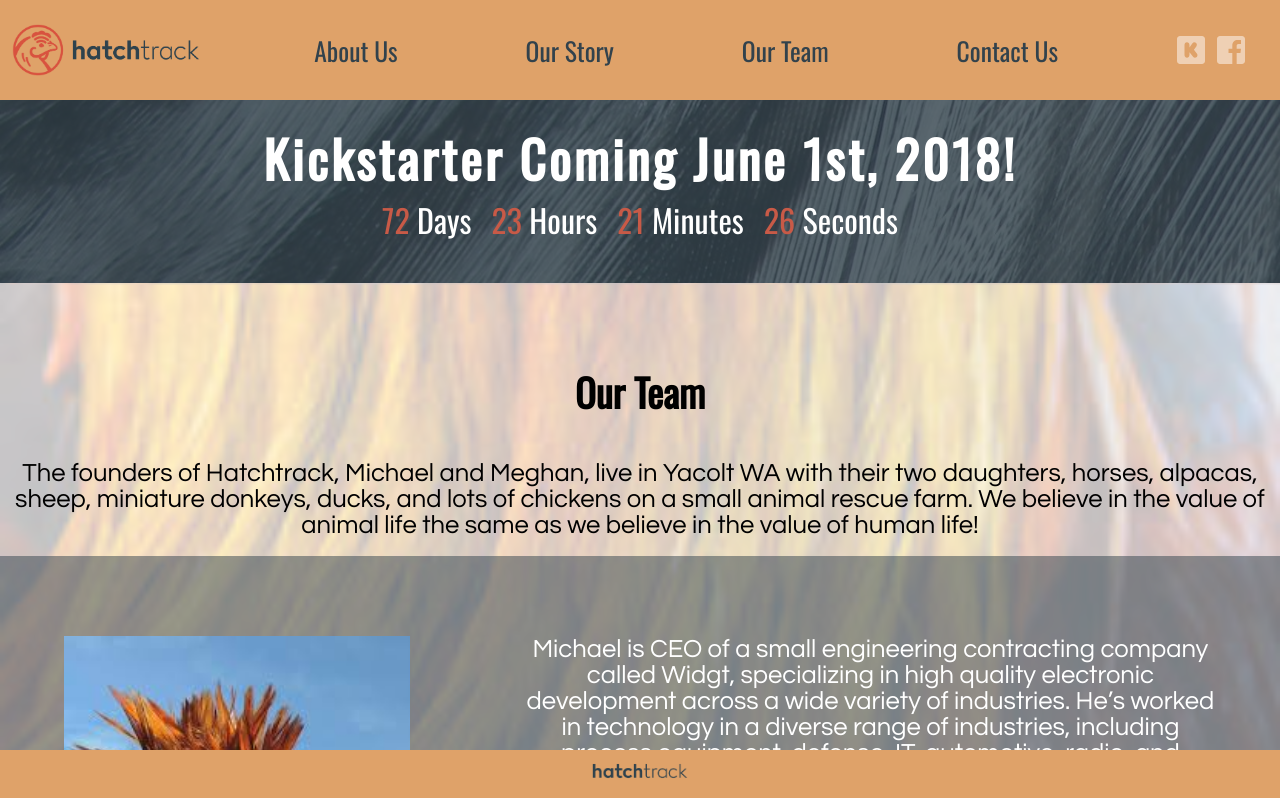
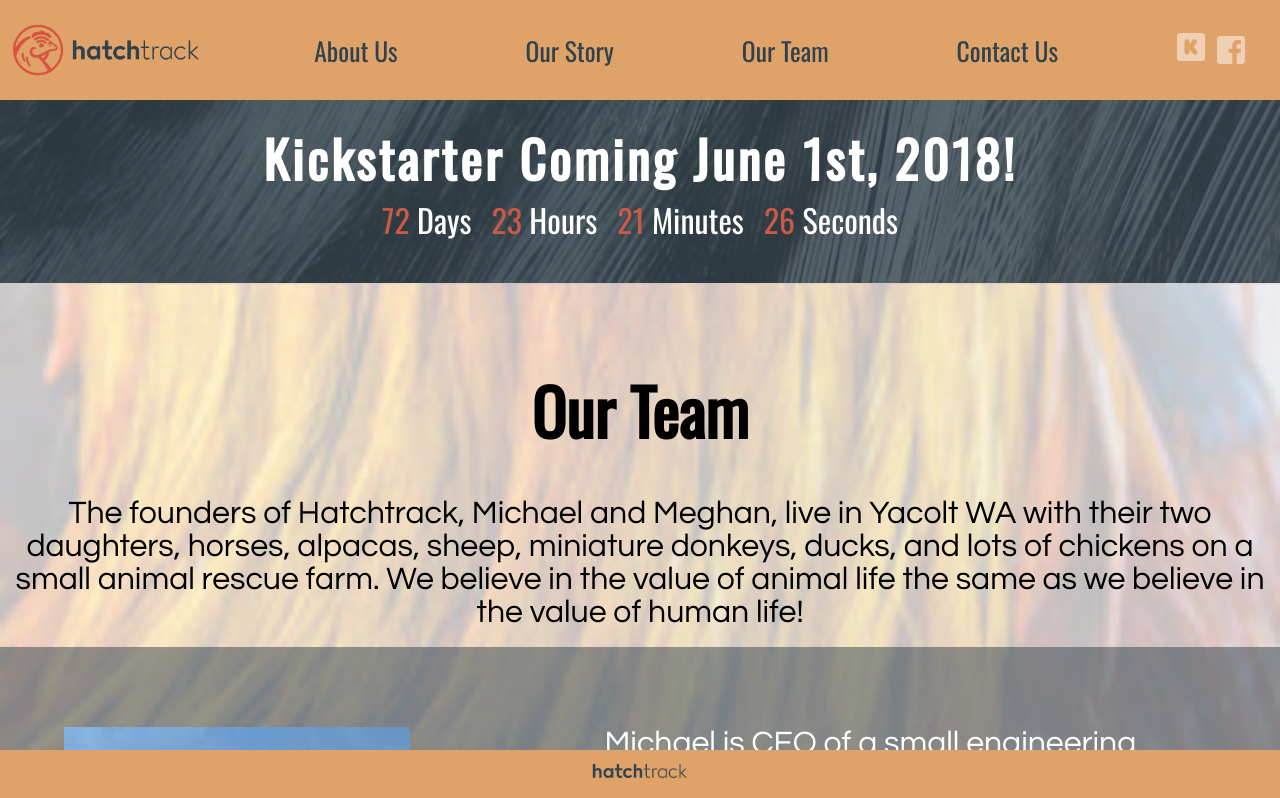
Before and after one commit to jcstorms1/ht-web-mockup, a React (Create React App) app: page /ourteam in a window 1280 px wide. Shown: the top 798 px of the page. Built offline with nearby package versions, Linux system fonts and the light colour scheme; a web font is replaced by a local one.

Commit message:
cleaning up css files for smaller footprint

```diff
--- a/src/App.css
+++ b/src/App.css
@@ -1,3 +1,18 @@
+h1 {
+  font-family: "Oswald", "sans-serif";
+  font-size: 4em;
+}
+
+p {
+  font-family: "Questrial", "sans-serif";
+  font-size: 2em;
+}
+
+a {
+  font-family: "Oswald", "sans-serif";
+  font-size: 2vw;
+}
+
 .container {
   height: 200%;
   width: 100%;
--- a/src/stylesheets/navbar.css
+++ b/src/stylesheets/navbar.css
@@ -48,8 +48,6 @@
   text-decoration: none;
   color: #32424c;
   margin: 0 5vw;
-  font-family: "Oswald", "sans-sarif";
-  font-size: 2vw;
 }
 
 .links-container > a:hover,
--- a/src/stylesheets/story.css
+++ b/src/stylesheets/story.css
@@ -11,16 +11,12 @@
   padding: 10vh;
 }
 .story h1 {
-  font-family: "Oswald", "sans-serif";
   text-align: center;
-  font-size: 3vw;
   margin-top: 0;
   margin-bottom: 5vh;
 }
 
 .story p {
   text-align: center;
-  font-family: "Questrial", "sans-serif";
-  font-size: 2vw;
   margin: 0;
 }
--- a/src/stylesheets/team.css
+++ b/src/stylesheets/team.css
@@ -7,23 +7,14 @@
   padding: 0;
 }
 
-.team-wrapper > .cover {
-}
-
-.team {
-}
 .team h1 {
-  font-family: "Oswald", "sans-serif";
   text-align: center;
-  font-size: 3vw;
   margin-top: 0;
   margin-bottom: 5vh;
 }
 
 .team p {
   text-align: center;
-  font-family: "Questrial", "sans-serif";
-  font-size: 2vw;
   margin: 0;
 }
 
```
